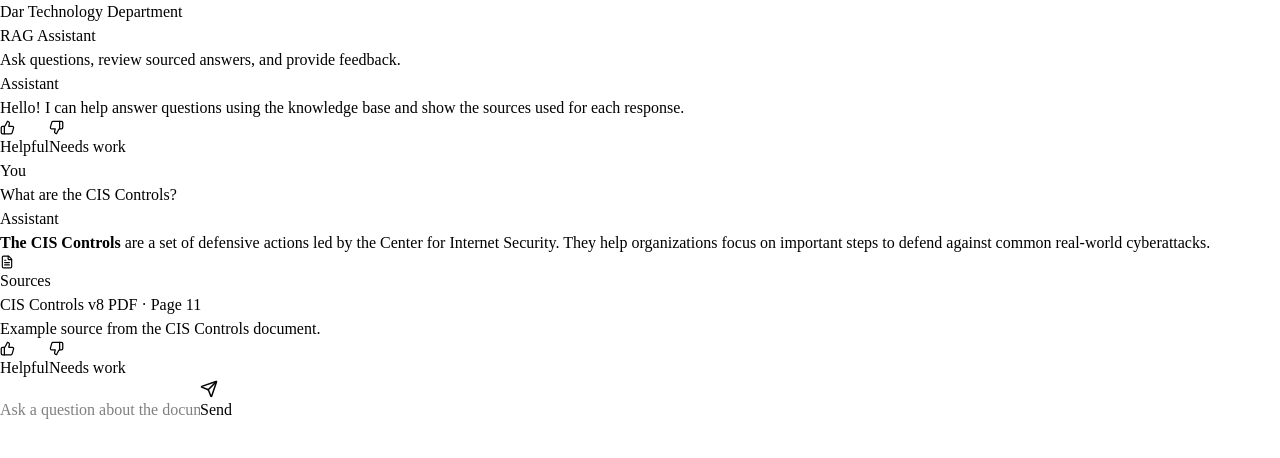
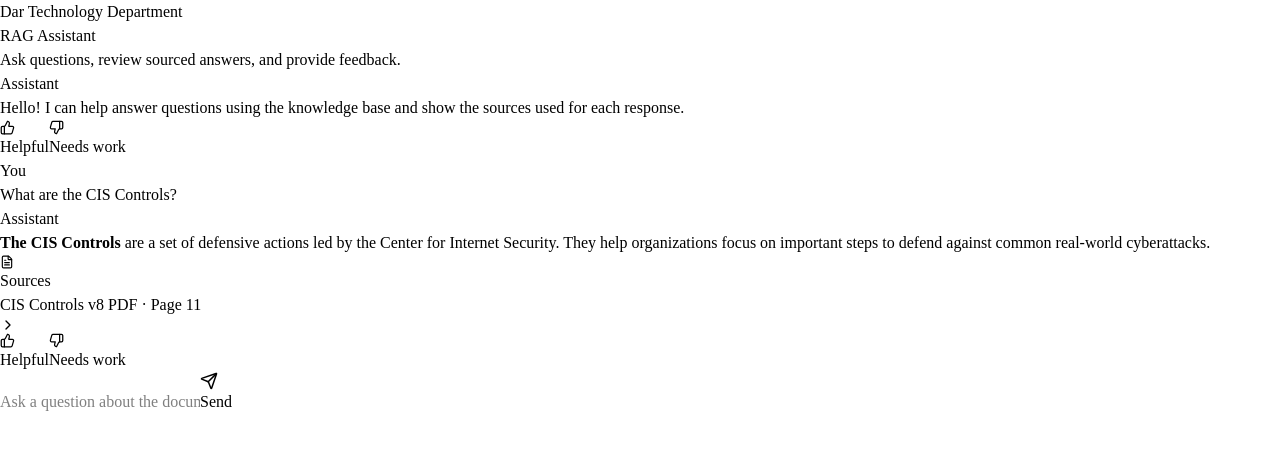
Before and after one commit to MahmoudSFD/RagSystem, a React (Vite) app: page / in a window 1280 px wide. Shown: the top 458 px of the page. Built offline with nearby package versions, Linux system fonts and the light colour scheme.

Commit message:
Add SSE streaming and source citation accordion

```diff
--- a/src/App.jsx
+++ b/src/App.jsx
@@ -1,5 +1,13 @@
 import { useState } from 'react'
-import { Send, ThumbsUp, ThumbsDown, FileText } from 'lucide-react'
+import {
+  Send,
+  ThumbsUp,
+  ThumbsDown,
+  FileText,
+  ChevronDown,
+  ChevronRight,
+}  from 'lucide-react'
+
 import ReactMarkdown from 'react-markdown'
 
 const FEEDBACK_API_URL = 'http://127.0.0.1:8000/api/feedback'
@@ -43,6 +51,7 @@
   const [input, setInput] = useState('')
   const [isLoading, setIsLoading] = useState(false)
   const [errorMessage, setErrorMessage] = useState('')
+  const [openSources, setOpenSources] = useState({})
 
   async function handleSendMessage() {
     if (!input.trim() || isLoading) return
@@ -168,7 +177,14 @@
       handleSendMessage()
     }
   }
+function toggleSource(messageId, sourceIndex) {
+  const key = `${messageId}-${sourceIndex}`
 
+  setOpenSources((prev) => ({
+    ...prev,
+    [key]: !prev[key],
+  }))
+}
   async function sendFeedback(message, feedbackType) {
     setErrorMessage('')
 
@@ -318,22 +334,49 @@
       Sources
     </p>
 
-                        <div className="mt-2 space-y-2">
-                          {message.sources.map((source, index) => (
-                            <div key={index} className="text-sm text-slate-300">
-                              <p className="font-medium text-slate-200">
+    <div className="mt-3 space-y-2">
+      {message.sources.map((source, index) => {
+        const sourceKey = `${message.id}-${index}`
+        const isOpen = openSources[sourceKey]
+
+        return (
+          <div
+            key={sourceKey}
+            className="rounded-lg border border-white/10 bg-slate-950/50"
+          >
+            <button
+              type="button"
+              onClick={() => toggleSource(message.id, index)}
+              className="flex w-full items-center justify-between gap-3 px-3 py-2 text-left text-sm text-slate-200 hover:bg-white/5"
+            >
+              <span className="font-medium">
                 {source.title}
                 {source.page ? ` · Page ${source.page}` : ''}
-                              </p>
-                              <p className="text-slate-400">
-                                {source.snippet}
-                              </p>
-                            </div>
-                          ))}
+              </span>
+
+              {isOpen ? (
+                <ChevronDown size={16} className="text-slate-400" />
+              ) : (
+                <ChevronRight size={16} className="text-slate-400" />
+              )}
+            </button>
+
+            {isOpen && (
+              <div className="border-t border-white/10 px-3 py-2 text-sm text-slate-400">
+                <p>{source.snippet}</p>
+
+                <div className="mt-2 text-xs text-slate-500">
+                  <p>Document: {source.title}</p>
+                  <p>Page: {source.page || 'Not available'}</p>
                 </div>
               </div>
             )}
-
+          </div>
+        )
+      })}
+    </div>
+  </div>
+)}
                     {!isUser && (
                       <div className="mt-4 flex items-center gap-2">
                         <button
```
Lines whose indentation alone changed are shown as unchanged.
